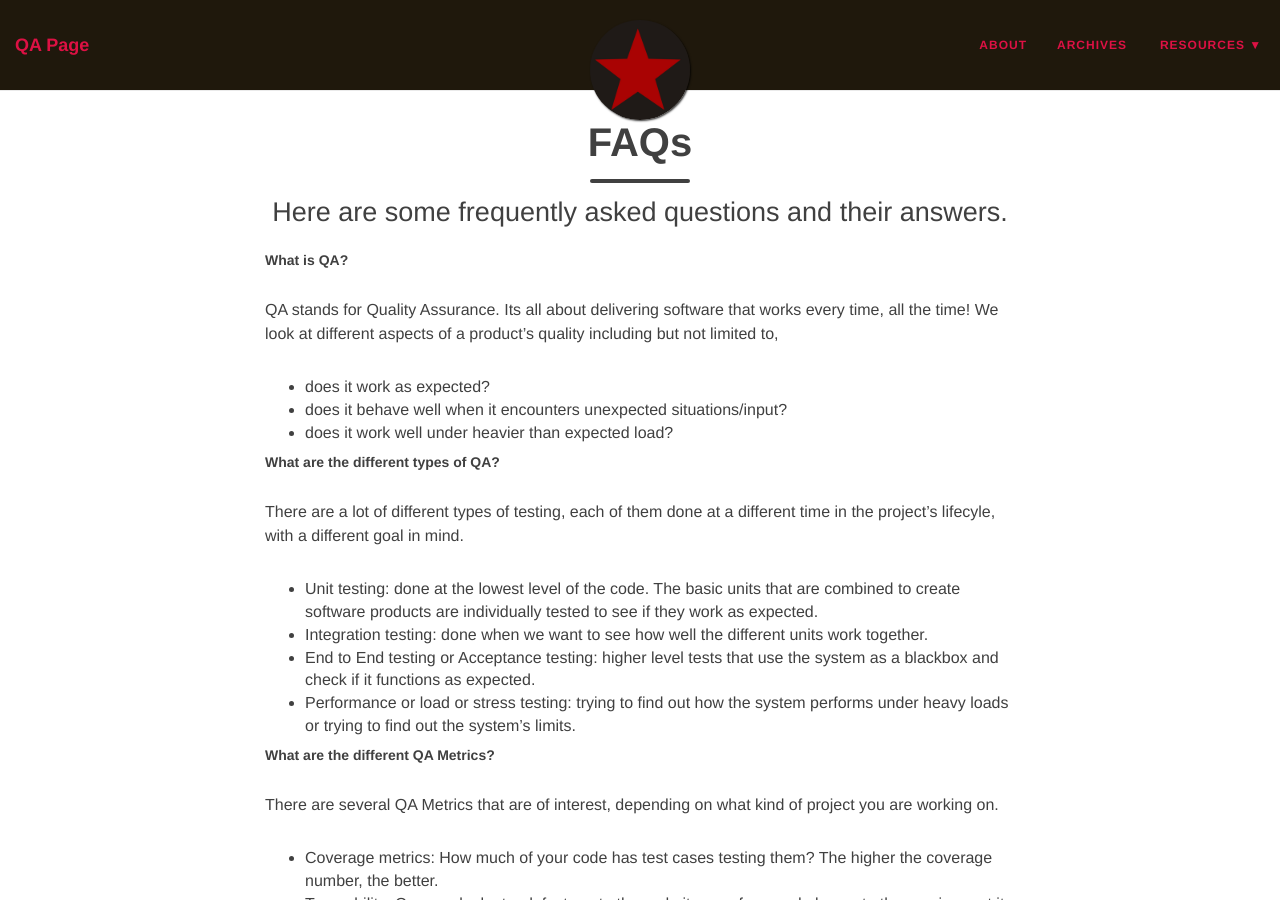
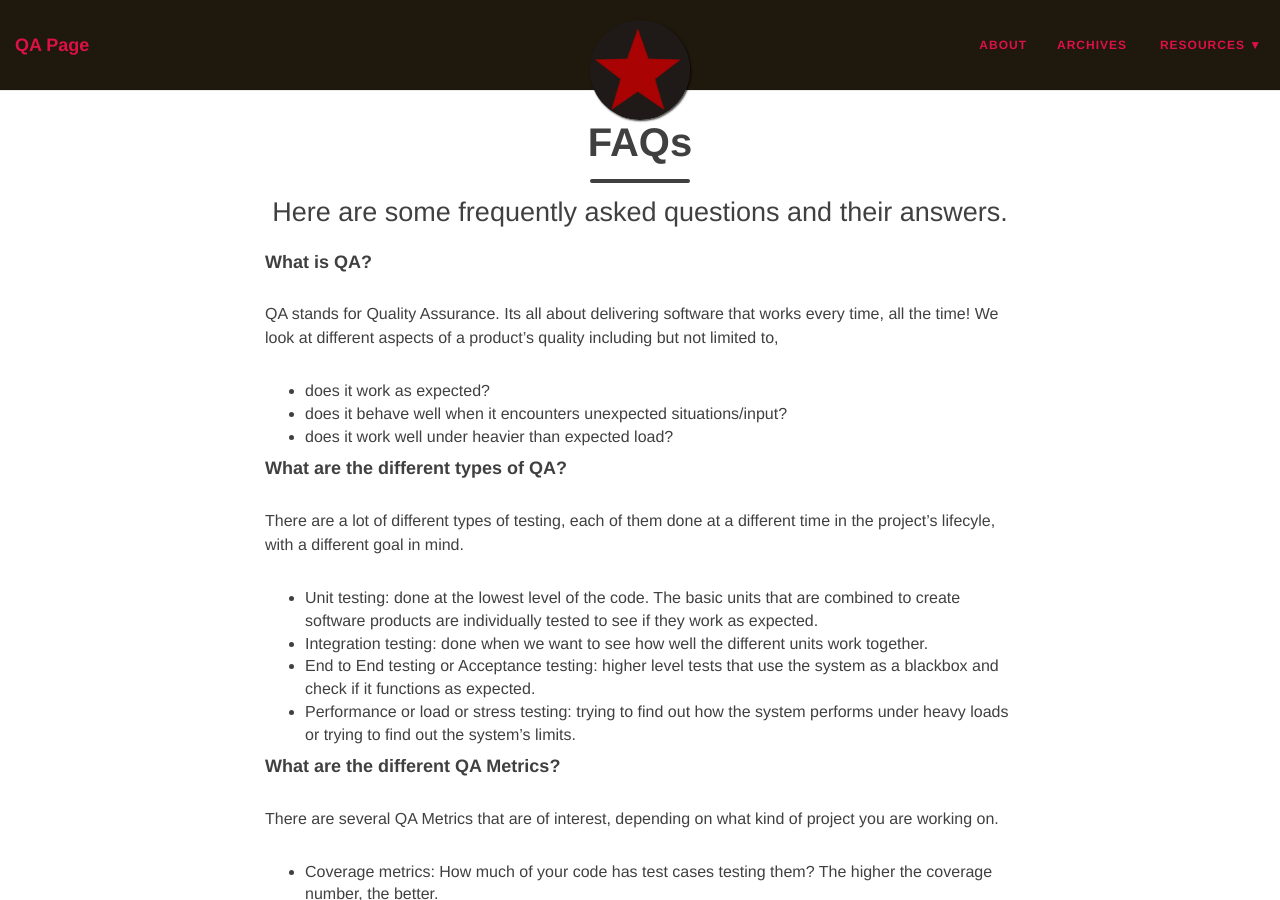
Before and after one commit to qapage/qapage1.github.io, a Jekyll site: the page built from FAQs.md, in a window 1280 px wide and 900 px high. Built offline with Jekyll 4.4.1, drawn with Linux system fonts in a browser that asks for light colours; nearby versions of some CDN libraries.

Commit message:
Updated FAQs

```diff
--- a/FAQs.md
+++ b/FAQs.md
@@ -4,14 +4,14 @@ title: FAQs
 subtitle: Here are some frequently asked questions and their answers.
 ---
 
-##### What is QA?
+#### What is QA?
 QA stands for Quality Assurance. Its all about delivering software that works every time, all the time! We look at different aspects of a product’s quality including but not limited to,
 
  * does it work as expected?
  * does it behave well when it encounters unexpected situations/input?
  * does it work well under heavier than expected load?
 
-##### What are the different types of QA?
+#### What are the different types of QA?
 
 There are a lot of different types of testing, each of them done at a different time in the project's lifecyle, with a different goal in mind.
 
@@ -20,7 +20,7 @@ There are a lot of different types of testing, each of them done at a different
  * End to End testing or Acceptance testing: higher level tests that use the system as a blackbox and check if it functions as expected.
  * Performance or load or stress testing: trying to find out how the system performs under heavy loads or trying to find out the system's limits.
 
-##### What are the different QA Metrics?
+#### What are the different QA Metrics?
 
 There are several QA Metrics that are of interest, depending on what kind of project you are working on.
 
@@ -30,6 +30,6 @@ There are several QA Metrics that are of interest, depending on what kind of pro
  * Defect injection rate: How many defects do you have per iteration or phase of the product development lifecycle?
  * Defect density: How many defects do you have per 1000 lines of code on your project? That is your defect density.
 
-##### What is accessibility testing?
+#### What is accessibility testing?
 
 It is a subset of usability testing, and it is performed to ensure that the application being tested is usable by people with disabilities like hearing, color blindness, old age and other disadvantaged groups
```
